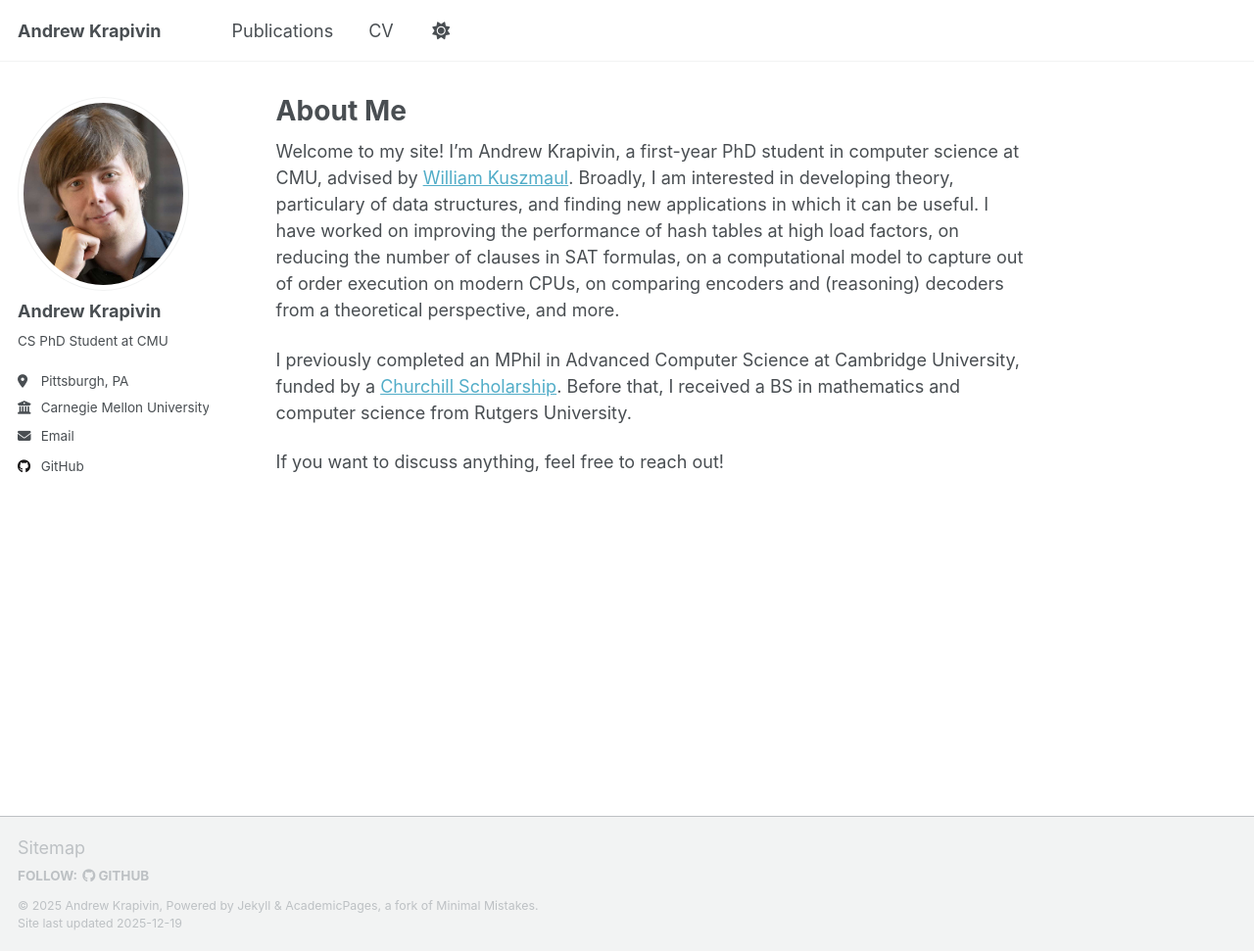
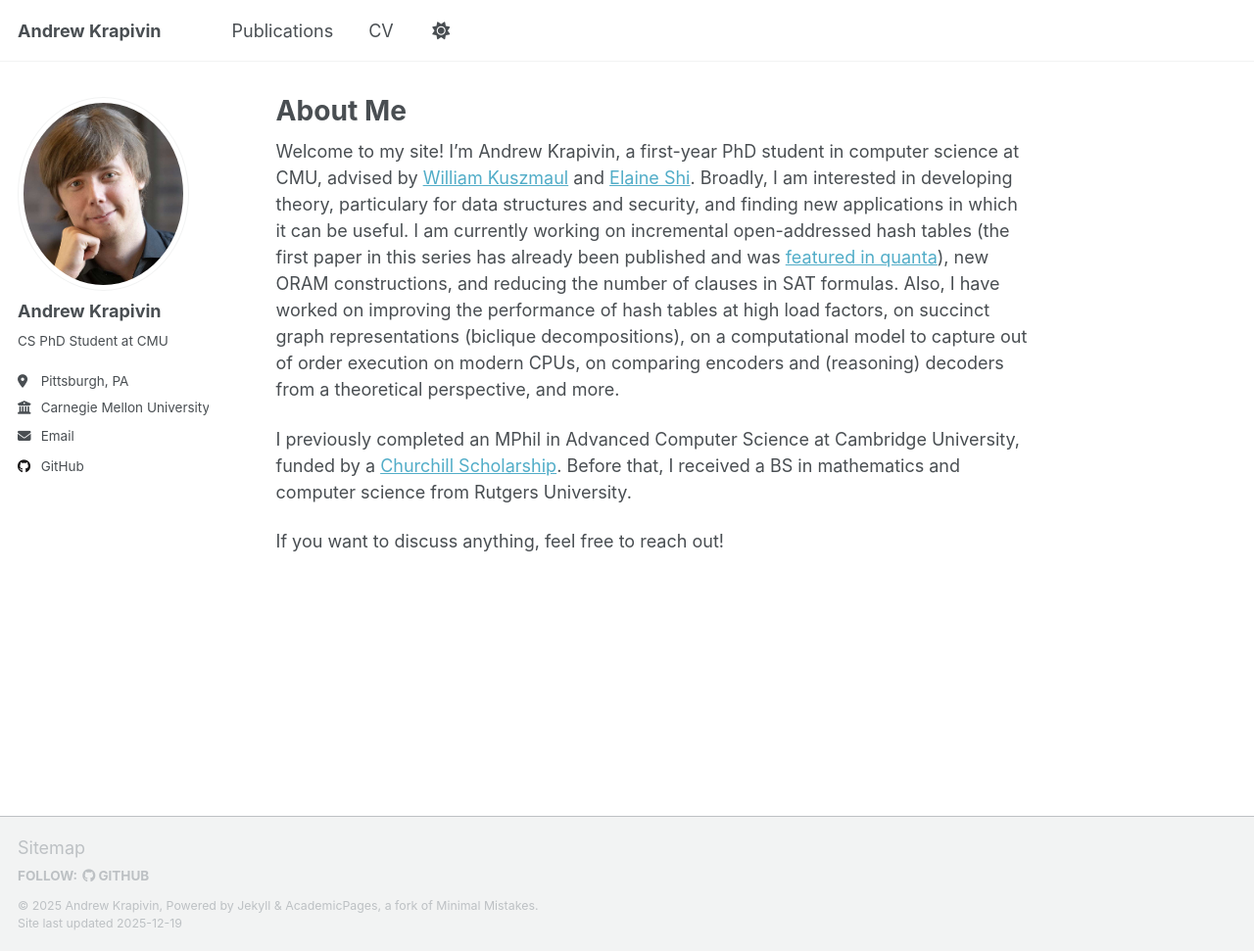
Before and after one commit to andrewkrapivin/andrewkrapivin.github.io, a Jekyll site: the page built from _pages/about.md, in a window 1280 px wide and 971 px high. Shown: the whole window at 98% size. Built offline with Jekyll 4.4.1, drawn with Linux system fonts in a browser that asks for light colours; a script that is not in the unit is left out.

Commit message:
Added new advisor and paper

```diff
--- a/_pages/about.md
+++ b/_pages/about.md
@@ -7,7 +7,7 @@ redirect_from:
   - /about.html
 ---
 
-Welcome to my site! I'm Andrew Krapivin, a first-year PhD student in computer science at CMU, advised by [William Kuszmaul](https://sites.google.com/site/williamkuszmaul). Broadly, I am interested in developing theory, particulary of data structures, and finding new applications in which it can be useful. I have worked on improving the performance of hash tables at high load factors, on reducing the number of clauses in SAT formulas, on a computational model to capture out of order execution on modern CPUs, on comparing encoders and (reasoning) decoders from a theoretical perspective, and more.
+Welcome to my site! I'm Andrew Krapivin, a first-year PhD student in computer science at CMU, advised by [William Kuszmaul](https://sites.google.com/site/williamkuszmaul) and [Elaine Shi](https://elaineshi.com/). Broadly, I am interested in developing theory, particulary for data structures and security, and finding new applications in which it can be useful. I am currently working on incremental open-addressed hash tables (the first paper in this series has already been published and was [featured in quanta](www.quantamagazine.org/undergraduate-upends-a-40-year-old-data-science-conjecture-20250210/)), new ORAM constructions, and reducing the number of clauses in SAT formulas. Also, I have worked on improving the performance of hash tables at high load factors, on succinct graph representations (biclique decompositions), on a computational model to capture out of order execution on modern CPUs, on comparing encoders and (reasoning) decoders from a theoretical perspective, and more.
 
 I previously completed an MPhil in Advanced Computer Science at Cambridge University, funded by a [Churchill Scholarship](https://www.churchillscholarship.org/). Before that, I received a BS in mathematics and computer science from Rutgers University.
 
```
